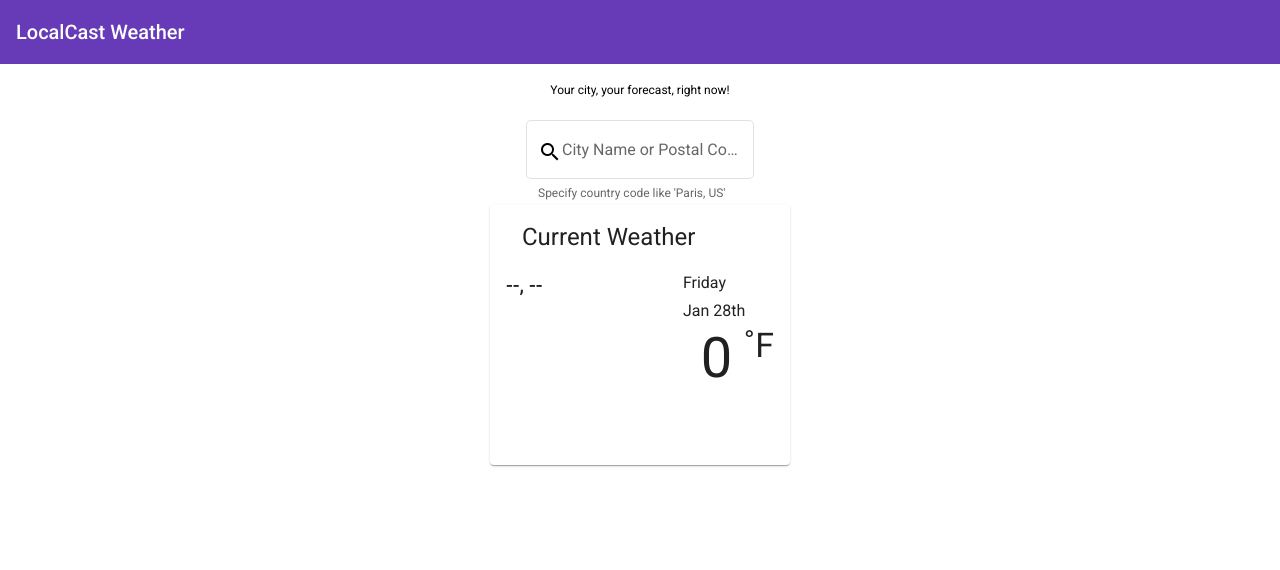
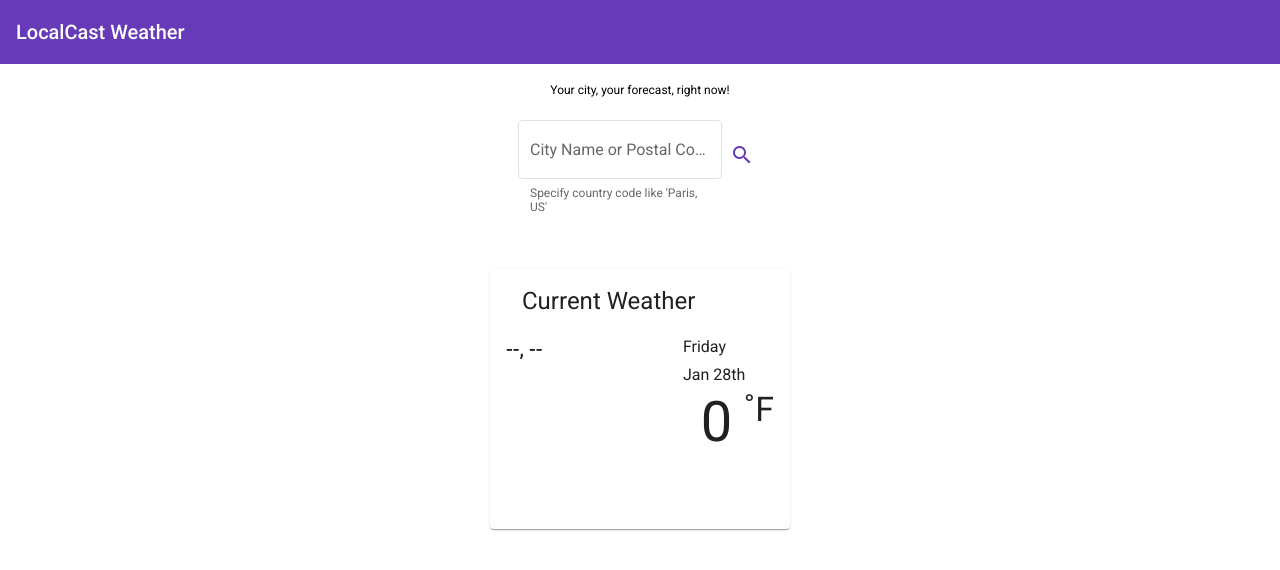
Before and after one commit to yoelpater/local-weather-app, an Angular app: page / in a window 1280 px wide. Shown: the top 570 px of the page. Built offline with nearby package versions, Linux system fonts and the light colour scheme.

Commit message:
fix accesibility issue

```diff
--- a/src/app/app.component.ts
+++ b/src/app/app.component.ts
@@ -15,7 +15,7 @@ import { Component } from '@angular/core'
       <div fxLayoutAlign="center">
         <app-city-search></app-city-search>
       </div>
-      <div fxLayout="row">
+      <div fxLayout="row" style="margin-top: 64px">
         <div fxFlex></div>
         <div fxFlex="300px">
           <mat-card>
--- a/src/app/city-search/city-search.component.html
+++ b/src/app/city-search/city-search.component.html
@@ -1,11 +1,13 @@
 <form>
   <mat-form-field appearance="outline">
     <mat-label>City Name or Postal Code</mat-label>
-    <mat-icon matPrefix>search</mat-icon>
-    <input matInput aria-label="City or Zip" [formControl]="search">
+    <input matInput aria-label="City or Zip" [formControl]="search" type="search">
     <mat-hint>Specify country code like 'Paris, US'</mat-hint>
     <mat-error *ngIf="search.invalid">
       Type more than one character to search
     </mat-error>
   </mat-form-field>
+  <button mat-icon-button type="submit" color="primary">
+    <mat-icon matPrefix>search</mat-icon>
+  </button>
 </form>
```
